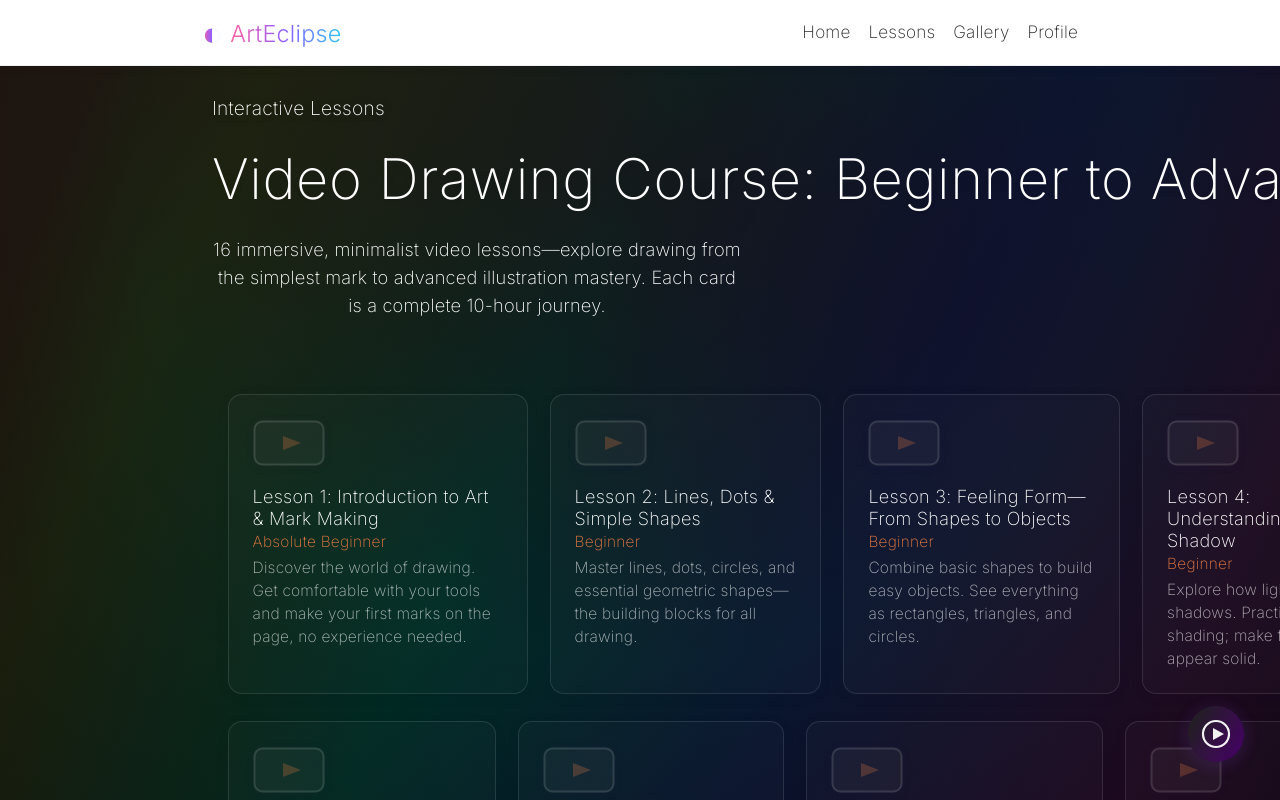
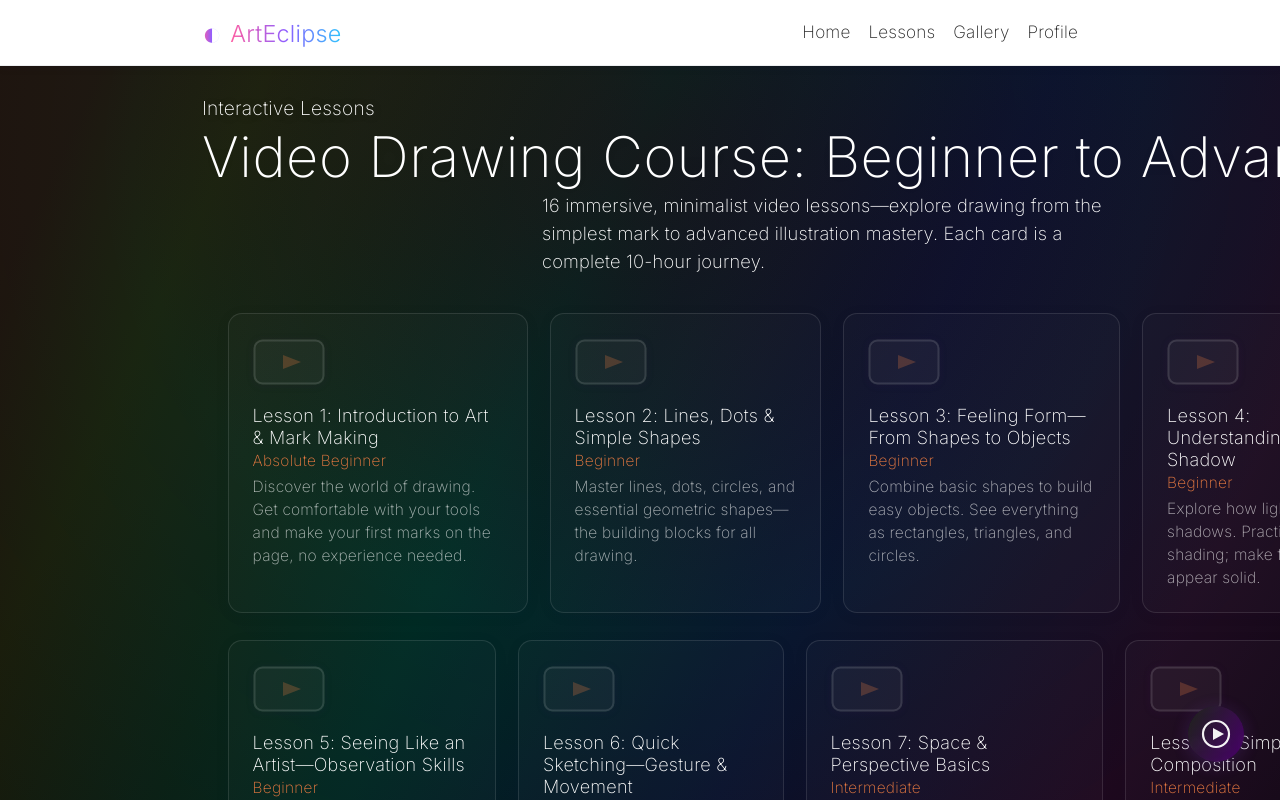
Before and after one commit to Workflow-Manager-admin/arteclipse-27298-9065a63c, a React (Create React App) app in the folder arteclipse/: page /lessons in a window 1280 px wide. Shown: the top 800 px of the page. Built offline with nearby package versions, Linux system fonts and the light colour scheme; the HTML template or start-up script is replaced by a standard one.

Commit message:
Auto-commit: Changes as of 2025-05-29T12:36:41.074303+00:00

```diff
--- a/arteclipse/src/views/Lessons.js
+++ b/arteclipse/src/views/Lessons.js
@@ -125,25 +125,30 @@ function Lessons() {
   const lessonStrips = chunkArray(lessons, 4);
 
   return (
-    <div className="hero" style={{ padding: 0, maxWidth: "none", width: "100vw", position: "relative", alignItems: "flex-start" }}>
-      <div className="subtitle" style={{ marginLeft: 10 }}>Interactive Lessons</div>
-      <h1 className="title" style={{ marginLeft: 10 }}>Video Drawing Course: Beginner to Advanced</h1>
-      <div className="description" style={{ maxWidth: 530, marginLeft: 10 }}>
-        16 immersive, minimalist video lessons—explore drawing from the simplest mark to advanced illustration mastery. Each card is a complete 10-hour journey.
-      </div>
-      {/* Strips each containing 4 horizontally aligned lesson cards, expand container to full width */}
+    <div
+      className="lessons-root"
+      style={{
+        width: "100vw",
+        minHeight: "100%",
+        padding: 0,
+        margin: 0,
+        position: "relative",
+        overflowX: "hidden",
+        background: "none"
+      }}
+    >
+      {/* Intro block, visually distinct and aligned above strips */}
+      <section className="lessons-intro" aria-label="Lessons Introduction">
+        <div className="subtitle">Interactive Lessons</div>
+        <h1 className="title">Video Drawing Course: Beginner to Advanced</h1>
+        <div className="description">
+          16 immersive, minimalist video lessons—explore drawing from the simplest mark to advanced illustration mastery. Each card is a complete 10-hour journey.
+        </div>
+      </section>
+      {/* Strips each containing horizontally aligned lesson cards, expand container to full width */}
       <section
         className="lessons-strips-container"
         aria-label="Drawing Video Lessons"
-        style={{
-          width: "100vw",
-          maxWidth: "100vw",
-          marginLeft: 0,
-          marginRight: 0,
-          paddingLeft: 0,
-          paddingRight: 0,
-          boxSizing: "border-box"
-        }}
       >
         {lessonStrips.map((strip, idx) => (
           <div className="lessons-strip-row" key={`strip-${idx}`}>
```
Also changed, not shown: 2 other files (tests, documents, lock files or other folders).
